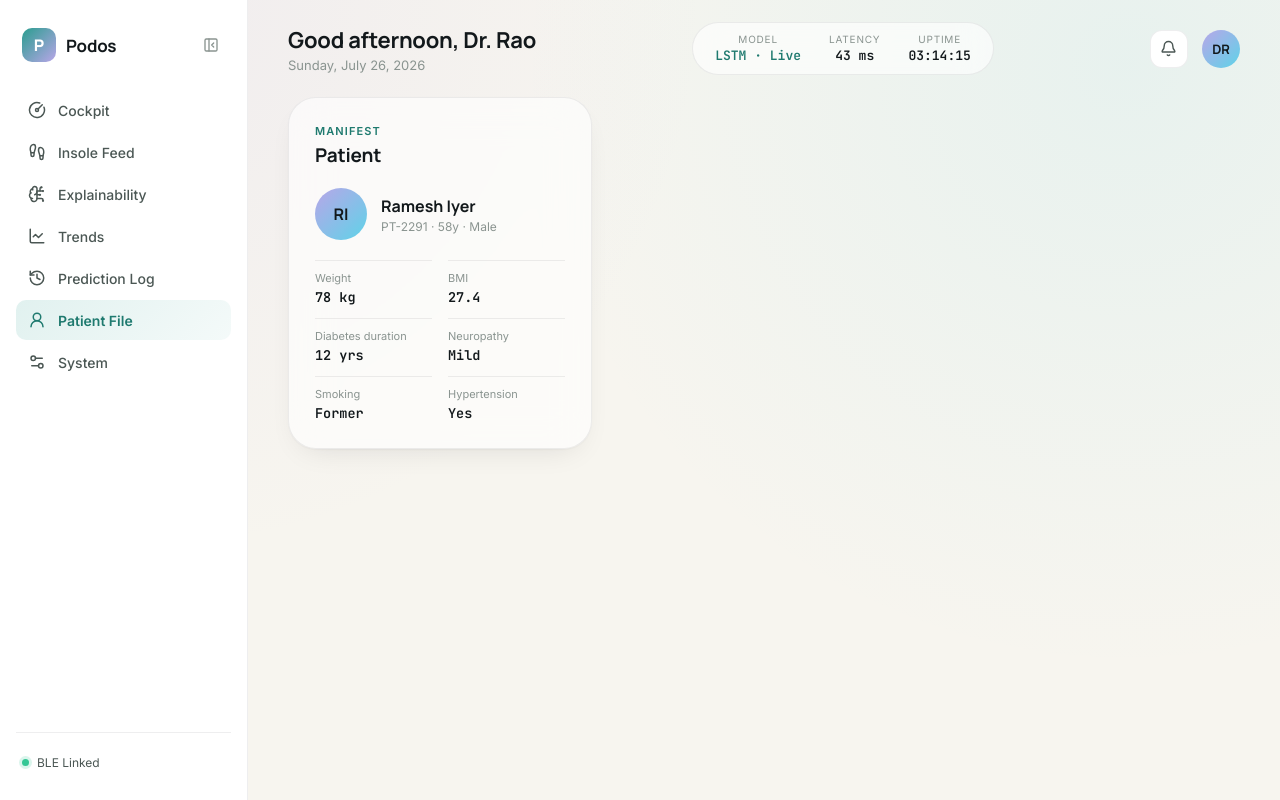
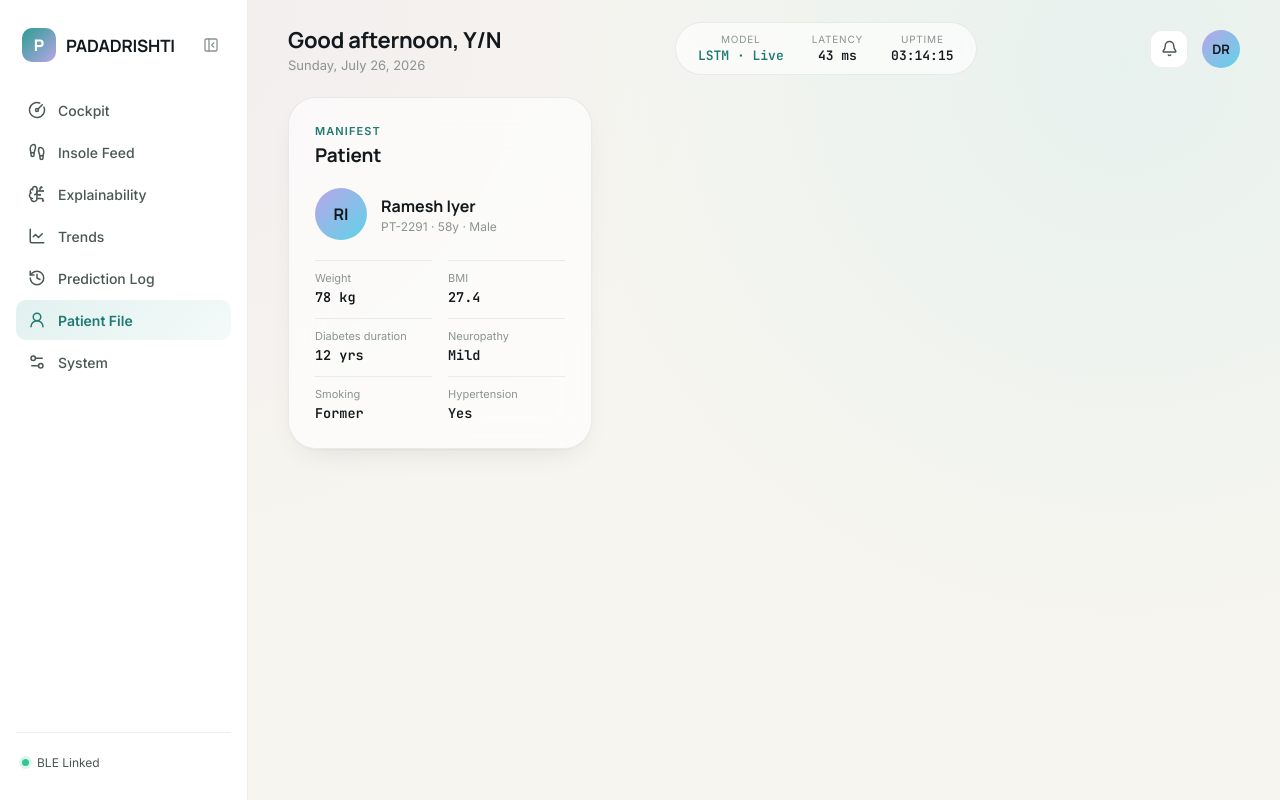
Before and after one commit to jaiwanthini/DFU_MAJOR, a Flask app: page /patient in a window 1280 px wide. Run offline with Flask 3, Linux system fonts and the light colour scheme; data that the repository does not hold is empty; parts of the project's set-up code (start-up, migrations or seed data) failed here and were passed over.

Commit message:
Update project name to PADADRISHTI and add docs

```diff
--- a/frontend/static/css/style.css
+++ b/frontend/static/css/style.css
@@ -1,5 +1,5 @@
 /* ===========================================================
-   PODOS — DFU RISK COCKPIT
+   PADADHRISHTI — DFU RISK COCKPIT
    Design tokens + instrument-cluster layout system
    =========================================================== */
 
--- a/frontend/static/js/script.js
+++ b/frontend/static/js/script.js
@@ -1,5 +1,5 @@
 /* ===========================================================
-   PODOS — DFU RISK COCKPIT
+   PADADRISHTI — DFU RISK COCKPIT
    All UI state is driven through the update*(data) functions
    at the bottom of this file. Wire these to your Flask API /
    WebSocket feed — everything above them is just rendering.
@@ -47,7 +47,7 @@ function renderGreeting() {
   const now = new Date();
   const hour = now.getHours();
   const greet = hour < 12 ? "Good morning" : hour < 18 ? "Good afternoon" : "Good evening";
-  greetingEl.textContent = `${greet}, Dr. Rao`;
+  greetingEl.textContent = `${greet}, Y/N`;
   dateEl.textContent = now.toLocaleDateString(undefined, {
     weekday: "long", year: "numeric", month: "long", day: "numeric",
   });
--- a/frontend/templates/base.html
+++ b/frontend/templates/base.html
@@ -3,7 +3,7 @@
 <head>
 <meta charset="UTF-8" />
 <meta name="viewport" content="width=device-width, initial-scale=1.0" />
-<title>Podos &mdash; DFU Risk Cockpit</title>
+<title>PADADRISHTI &mdash; DFU Risk Cockpit</title>
 
 <!-- Fonts -->
 <link rel="preconnect" href="https://fonts.googleapis.com" />
@@ -26,7 +26,7 @@
   <aside class="rail" id="rail">
     <div class="rail__brand">
       <span class="rail__mark">P</span>
-      <span class="rail__wordmark">Podos</span>
+      <span class="rail__wordmark">PADADRISHTI</span>
       <button class="rail__collapse" id="railToggle" aria-label="Collapse sidebar">
         <i data-lucide="panel-left-close"></i>
       </button>
```
Also changed, not shown: 1 other file.
